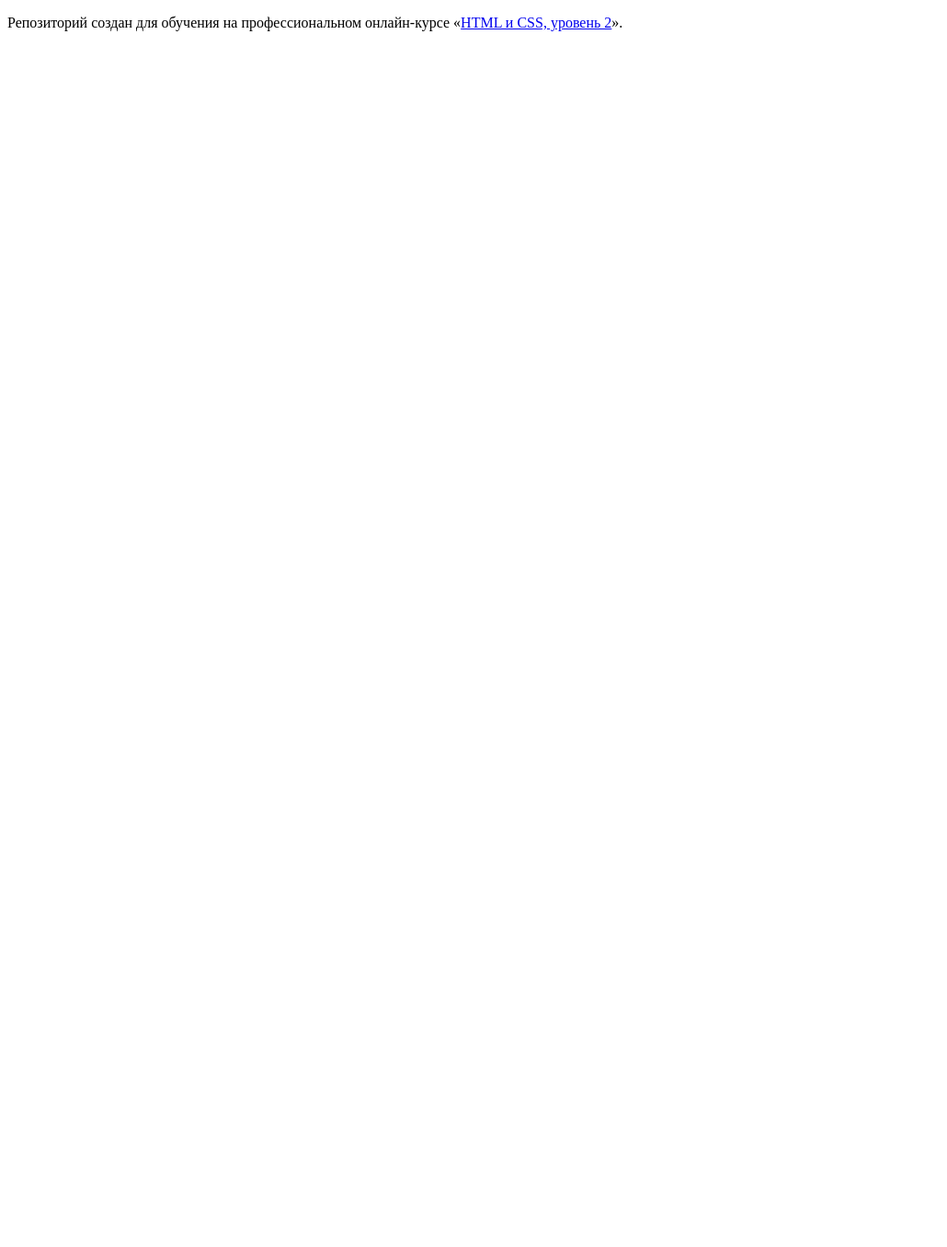
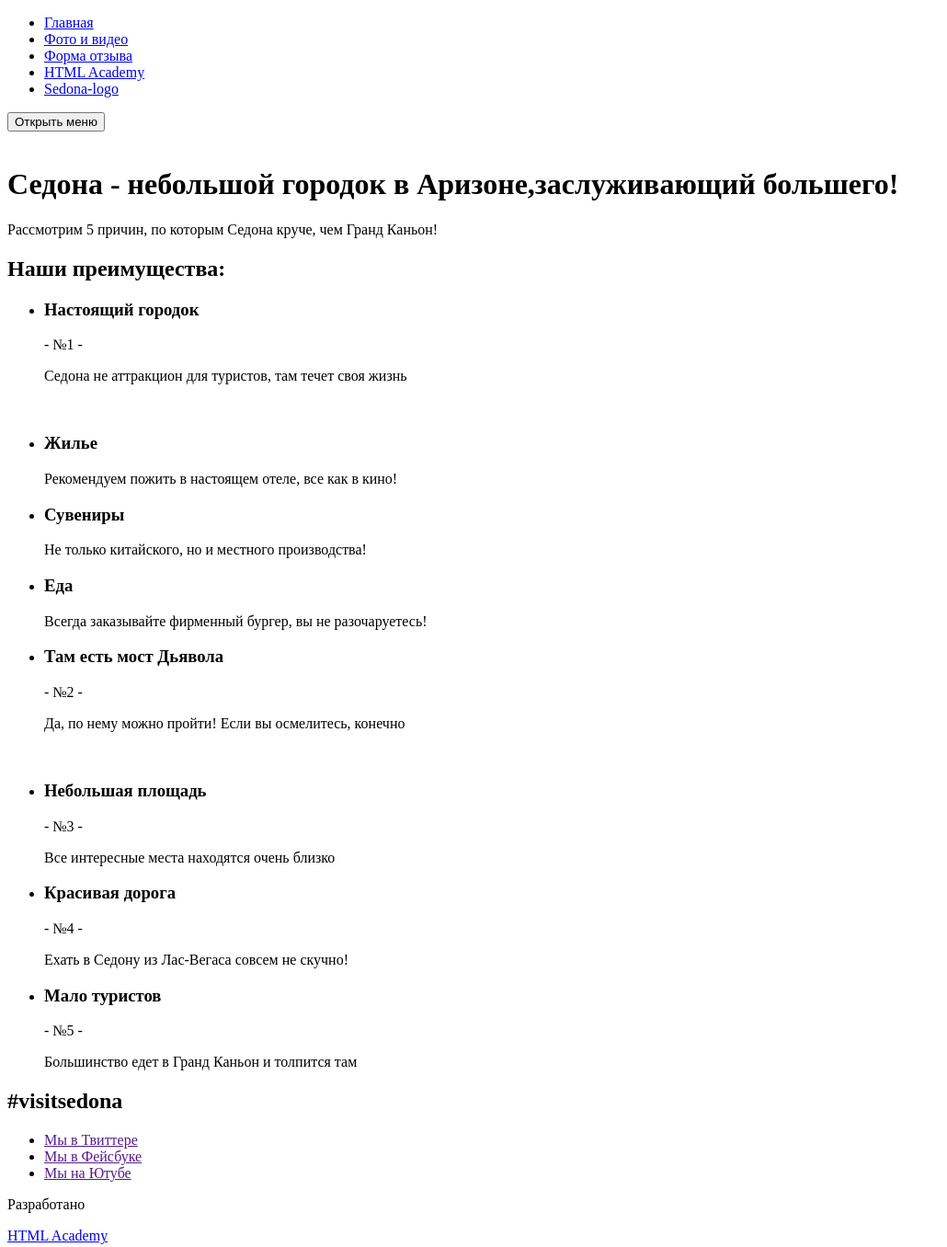
Before and after one commit to Maxgrog/1151333-sedona-19, a website: page source/index.html in a window 1280 px wide. Shown: the whole page at 92% size, without its empty margins (0-1030 px from the left). Before the commit the page ends 800 px from the top, so only its background shows below. Drawn offline with Linux system fonts and the light colour scheme.

Commit message:
Начал разметку

```diff
--- a/source/index.html
+++ b/source/index.html
@@ -5,8 +5,123 @@
     <title>HTML Academy: Седона</title>
   </head>
   <body>
+    <header class="page-header">
+      <nav class="main-nav">
+        <ul class="main-nav__list site-list">
+          <li class="site-list__item site-list__item_active">
+            <a href="main.html">Главная</a>
+          </li>
+          <li class="site-list__item">
+            <a href="photo-video.html">Фото и видео</a>
+          </li>
+          <li class="site-list__item">
+            <a href="form.html">Форма отзыва</a>
+          </li>
+          <li class="site-list__item">
+            <a href="#">HTML Academy</a>
+          </li>
+          <li class="site-list__item sedona-logo">
+            <a href="#">Sedona-logo</a>
+          </li>
+        </ul>
+          <button class="main-nav__toggle" type="button">Открыть меню</button>
+      </nav>
+        <img class="main-background">
+      </header>
 
-    <p>Репозиторий создан для обучения на профессиональном онлайн‑курсе «<a href="https://htmlacademy.ru/intensive/adaptive">HTML и CSS, уровень 2</a>».</p>
-
+      <main class="page-main">
+        <div class="site-discription">
+        <h1 class="site-discription__feature">Седона - небольшой городок
+           в Аризоне,заслуживающий большего!</h1>
+            <p class="site-discription__five-rasons">Рассмотрим 5 причин,
+              по которым Седона круче, чем Гранд Каньон!</p>
+            </div>
+            <section class="advantages">
+              <h2 class="visually-hidden">Наши преимущества:</h2>
+              <ul class="advantages__list">
+        <li class="advantages__item">
+          <h3 class="advantages__title">Настоящий городок</h3>
+          <p class="advantages__number">- №1 -</p>
+          <p class="advantages__description">Седона не аттракцион для туристов,
+          там течет своя жизнь</p>
+          <img class="advantages__background-1 advantages__item_pic-1">
+        </li>
+        </ul>
+      <ul class="additional-list">
+        <li class="additional-list__item advantages__item_housing">
+            <h3 class="additional-list__title">Жилье</h3>
+            <p class="additional-list__description">Рекомендуем пожить в
+            настоящем отеле, все как в кино!</p>
+          </li>
+          <li class="additional-list__item advantages__item_souvenirs">
+              <h3 class="additional-list__title">Сувениры</h3>
+              <p class="additional-list__description">Не только китайского,
+              но и местного производства!</p>
+            </li>
+            <li class="additional-list__item advantages__item_food">
+                <h3 class="additional-list__title">Еда</h3>
+                <p class="additional-list__description">Всегда заказывайте
+                фирменный бургер, вы не разочаруетесь!</p>
+              </li>
+            </ul>
+            <ul class="advantages__list">
+      <li class="advantages__item">
+        <h3 class="advantages__title">Там есть мост Дьявола</h3>
+        <p class="advantages__number">- №2 -</p>
+        <p class="advantages__description">Да, по нему можно пройти! Если
+        вы осмелитесь, конечно</p>
+        <img class="advantages__background-1 advantages__item_pic-1">
+      </li>
+      </ul>
+      <div class="advantages__wrapper">
+      <ul class="advantages__list ">
+        <li class="advantages__item">
+          <h3 class="advantages__title">Небольшая площадь</h3>
+            <p class="advantages__number">- №3 -</p>
+            <p class="advantages__description">Все интересные места находятся
+            очень близко</p>
+            </li>
+            <li class="advantages__item">
+              <h3 class="advantages__title">Красивая дорога</h3>
+                <p class="advantages__number">- №4 -</p>
+                <p class="advantages__description">Ехать в Седону из Лас-Вегаса
+                совсем не скучно!</p>
+                </li>
+                <li class="advantages__item">
+                  <h3 class="advantages__title">Мало туристов</h3>
+                    <p class="advantages__number">- №5 -</p>
+                    <p class="advantages__description">Большинство едет в
+                    Гранд Каньон и толпится там</p>
+                    </li>
+                  </ul>
+                </div>
+              </section>
+            </main>
+            <footer class="page-footer">
+              <div class="page-footer__hashtag contacts">
+        <h2 class="hashtag__title">#visitsedona</h2>
+      </div>
+      <div class="page-footer__social social">
+        <ul class="social__list">
+          <li class="social__item">
+            <a class="social__link social__link_twitter" href="">
+              Мы в Твиттере</a>
+          </li>
+          <li class="social__item">
+            <a class="social__link social__link_facebook" href="">
+              Мы в Фейсбуке</a>
+          </li>
+          <li class="social__item">
+            <a class="social__link social__link_youtube" href="">
+              Мы на Ютубе</a>
+          </li>
+          </ul>
+      </div>
+      <div class="page-footer__copyright copyright">
+        <p class="copyright__text">Разработано</p>
+        <a class=" copyright__link academy-link"
+        href="https://htmlacademy.ru/intensive/adaptive">HTML Academy</a>
+      </div>
+    </footer>
   </body>
 </html>
```
Also changed, not shown: source/form.html (added, +60 -0 lines), source/photo.html (added, +116 -0 lines).
